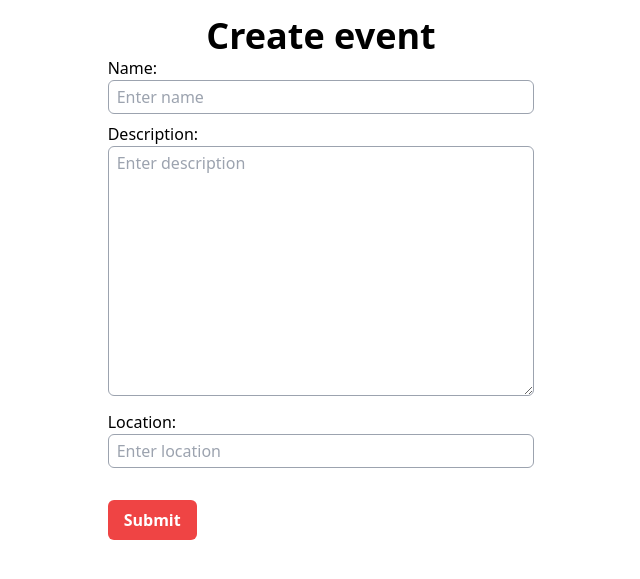
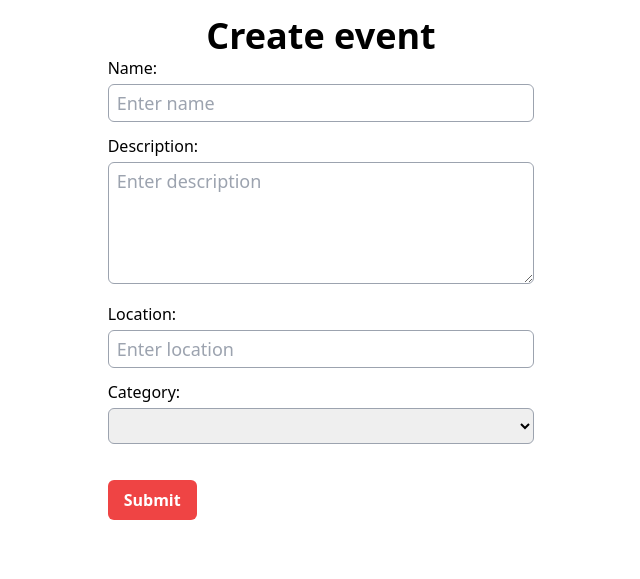
Before and after one commit to tanvirulislam149/event_management_django, a Django app: page /events/create_event/1/ in a window 1280 px wide. Shown: the top 579 px of the page, without its empty margins (319-959 px from the left). Run offline with Django 5.2, Linux system fonts and the light colour scheme; data that the repository does not hold is empty.

Commit message:
creating all done

```diff
--- a/events/forms.py
+++ b/events/forms.py
@@ -5,7 +5,7 @@ from django import forms
 
 class StyledFormMixin:
 
-    default_styles = "border border-gray-400 w-full mb-2 px-2 py-1 text-lg rounded-md"
+    default_styles = "border border-gray-400 w-full mb-3 mt-1 px-2 py-1 text-lg rounded-md"
     def apply_styled_widgets(self):
         for field_name, field in self.fields.items():
             if isinstance(field.widget, forms.TextInput):
@@ -17,27 +17,28 @@ class StyledFormMixin:
                 field.widget.attrs.update({
                     "class": f"{self.default_styles} resize-none",
                     "placeholder": f"Enter {field.label.lower()}",
-                    "row": 3
+                    "rows": 4
                 })
             elif isinstance(field.widget, forms.EmailInput):
                 field.widget.attrs.update({
                     "class": self.default_styles,
                     "placeholder": f"Enter {field.label.lower()}"
                 })
-            # elif isinstance(field.widget, forms.CheckboxSelectMultiple):
-            #     field.widget.attrs.update({
-            #         "class": self.default_styles,
-            #         "placeholder": f"Enter {field.label.lower()}"
-            #     })
+            elif isinstance(field.widget, forms.Select):
+                field.widget.attrs.update({
+                    "class": self.default_styles,
+                    "placeholder": f"Enter {field.label.lower()}"
+                })
 
 class EventModelForm(StyledFormMixin, ModelForm):
     class Meta:
         model = Event
-        fields = ["name", "description", "location"]
+        fields = ["name", "description", "location", "category"]
         widgets = {
             "name": widgets.TextInput(),
             "description": widgets.Textarea(),
-            "location": widgets.TextInput()
+            "location": widgets.TextInput(),
+            "category": widgets.Select()
         }
 
     def __init__(self, *args, **kwargs):
--- a/events/models.py
+++ b/events/models.py
@@ -4,6 +4,8 @@ class Category(models.Model):
     name = models.CharField(max_length=250)
     description = models.TextField()
 
+    def __str__(self):
+        return self.name
 
 class Event(models.Model):
     name = models.CharField(max_length=250)
--- a/events/templates/create_event.html
+++ b/events/templates/create_event.html
@@ -20,6 +20,8 @@
     <div class="w-1/3 mx-auto">
         <form class="" method="POST">
             {% csrf_token %}
+            {% comment %} <label for="">Name:</label>
+            <input type="text" name="" class="border border-gray-400 w-full mb-3 mt-1 px-2 py-1 text-lg rounded-md" id=""> {% endcomment %}
             {{form}}
             <br>
             <button class="px-4 py-2 rounded-md text-white font-bold bg-red-500" type="submit">Submit</button>
--- a/events/views.py
+++ b/events/views.py
@@ -14,13 +14,16 @@ def create_event(request, id):
     if(request.method == "POST"):
         if id == 1:
             event_form = EventModelForm(request.POST)
+            print("check 1")
             if event_form.is_valid():
                 event_form.save()
+                print("check 2")
                 messages.success(request, "Event saved successfully.")
 
         elif id == 2:
             event_form = ParticipantsModelForm(request.POST)
             if event_form.is_valid():
+                print(event_form.cleaned_data)
                 event_form.save()
                 messages.success(request, "Participant created successfully.")
 
--- a/static/css/output.css
+++ b/static/css/output.css
@@ -633,6 +633,11 @@ video {
   margin-right: auto;
 }
 
+.my-2 {
+  margin-top: 0.5rem;
+  margin-bottom: 0.5rem;
+}
+
 .mb-2 {
   margin-bottom: 0.5rem;
 }
@@ -643,6 +648,18 @@ video {
 
 .mt-52 {
   margin-top: 13rem;
+}
+
+.mt-1 {
+  margin-top: 0.25rem;
+}
+
+.mb-3 {
+  margin-bottom: 0.75rem;
+}
+
+.mt-0\.5 {
+  margin-top: 0.125rem;
 }
 
 .block {
@@ -732,8 +749,8 @@ video {
   line-height: 2.5rem;
 }
 
-.text-xl {
-  font-size: 1.25rem;
+.text-lg {
+  font-size: 1.125rem;
   line-height: 1.75rem;
 }
 
```
